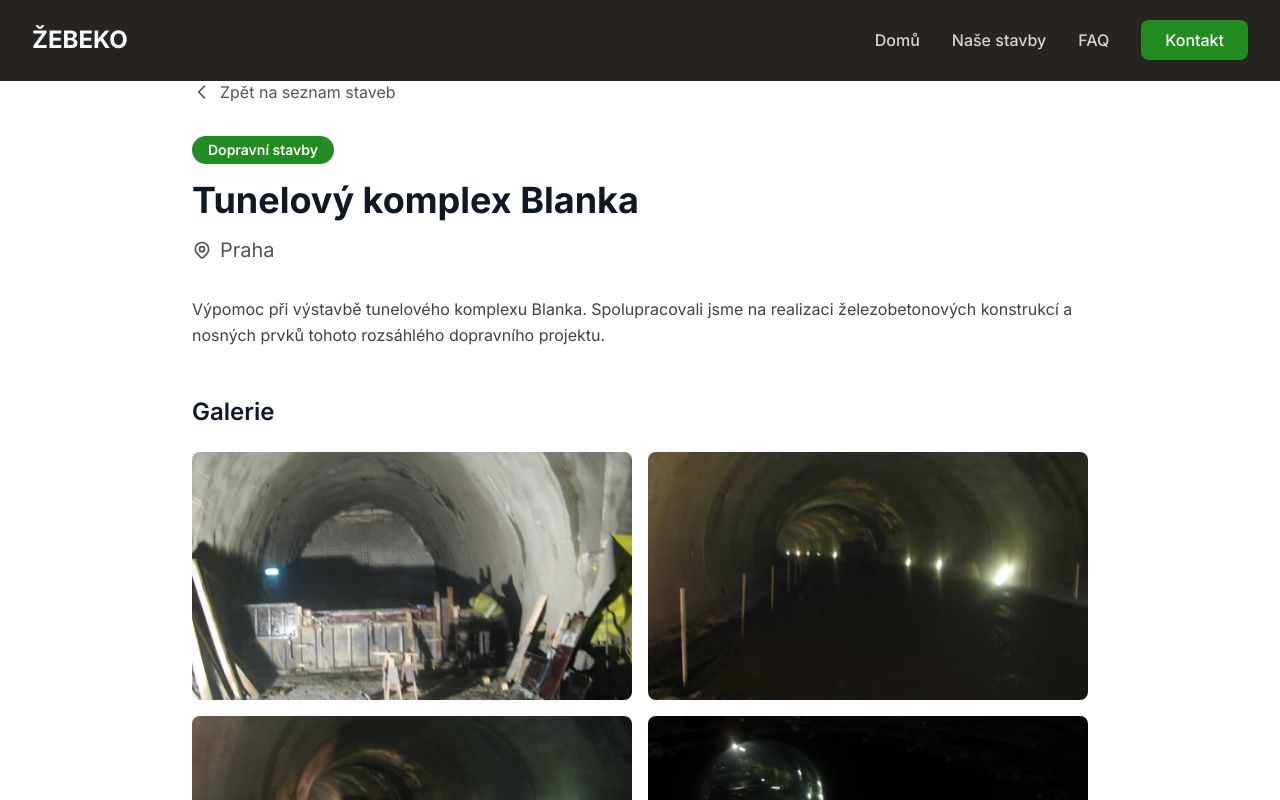
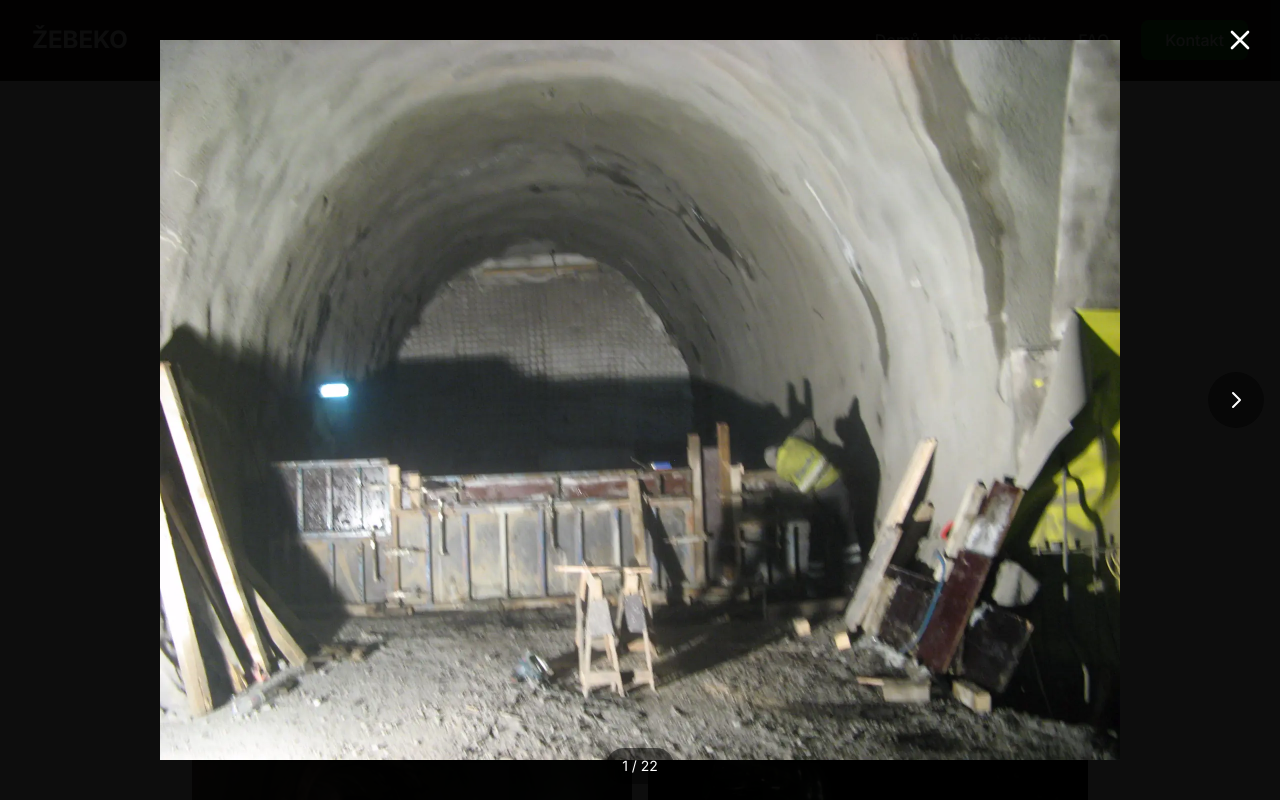
Before and after one commit to Smegfi/zebeko-web, a Next.js app: page /nase-stavby/blank-tunel in a window 1280 px wide. Both pictures are taken after a click on the element 412 px from the left and 575 px from the top of the page. Shown: the top 800 px of the page. Built offline with nearby package versions, Linux system fonts and the light colour scheme.

Commit message:
full-picture gallery and contact form

```diff
--- /dev/null
+++ b/src/app/api/contact/route.ts
@@ -0,0 +1,75 @@
+import { existsSync } from "fs";
+import { mkdir, writeFile } from "fs/promises";
+import { NextRequest, NextResponse } from "next/server";
+import { join } from "path";
+
+export async function POST(request: NextRequest) {
+  try {
+    const body = await request.json();
+    const { name, email, message } = body;
+
+    // Validace
+    if (!name || !email || !message) {
+      return NextResponse.json(
+        { error: "Všechna pole jsou povinná" },
+        { status: 400 }
+      );
+    }
+
+    // Validace emailu
+    const emailRegex = /^[^\s@]+@[^\s@]+\.[^\s@]+$/;
+    if (!emailRegex.test(email)) {
+      return NextResponse.json(
+        { error: "Neplatná e-mailová adresa" },
+        { status: 400 }
+      );
+    }
+
+    // Vytvořit složku pro kontakty, pokud neexistuje
+    const contactsDir = join(process.cwd(), "data", "contacts");
+    if (!existsSync(contactsDir)) {
+      await mkdir(contactsDir, { recursive: true });
+    }
+
+    // Vytvořit název souboru s timestampem
+    const timestamp = new Date().toISOString().replace(/[:.]/g, "-");
+    const filename = `contact-${timestamp}.txt`;
+    const filepath = join(contactsDir, filename);
+
+    // Formátovat data pro uložení
+    const contactData = `
+========================================
+KONTAKTNÍ FORMULÁŘ - ${new Date().toLocaleString("cs-CZ")}
+========================================
+
+Jméno: ${name}
+E-mail: ${email}
+
+Zpráva:
+${message}
+
+========================================
+IP adresa: ${request.headers.get("x-forwarded-for") || request.headers.get("x-real-ip") || "Neznámá"}
+User Agent: ${request.headers.get("user-agent") || "Neznámý"}
+========================================
+
+`;
+
+    // Uložit do souboru
+    await writeFile(filepath, contactData, "utf-8");
+
+    return NextResponse.json(
+      {
+        success: true,
+        message: "Kontaktní formulář byl úspěšně odeslán"
+      },
+      { status: 200 }
+    );
+  } catch (error) {
+    console.error("Chyba při ukládání kontaktního formuláře:", error);
+    return NextResponse.json(
+      { error: "Došlo k chybě při ukládání formuláře" },
+      { status: 500 }
+    );
+  }
+}
--- a/src/app/nase-stavby/[id]/page.tsx
+++ b/src/app/nase-stavby/[id]/page.tsx
@@ -1,6 +1,6 @@
+import ImageGallery from "@/components/image-gallery";
 import { projects } from "@/data/projects";
 import type { Metadata } from "next";
-import Image from "next/image";
 import Link from "next/link";
 import { notFound } from "next/navigation";
 
@@ -91,25 +91,10 @@ export default async function ProjectDetailPage({ params }: PageProps) {
           </div>
 
           <div className="mb-12">
-            <h2 className="text-2xl font-semibold text-gray-900 mb-6">
+            <h2 className="text-2xl font-semibold text-neutral-900 mb-6">
               Galerie
             </h2>
-            <div className="grid md:grid-cols-2 gap-4">
-              {project.images.map((image, index) => (
-                <div
-                  key={index}
-                  className="aspect-video bg-neutral-200 rounded-lg overflow-hidden relative group cursor-pointer"
-                >
-                  <Image
-                    src={image}
-                    alt={`${project.title} - obrázek ${index + 1}`}
-                    fill
-                    className="object-cover group-hover:scale-105 transition-transform duration-300"
-                    sizes="(max-width: 768px) 100vw, 50vw"
-                  />
-                </div>
-              ))}
-            </div>
+            <ImageGallery images={project.images} title={project.title} />
           </div>
 
           <div className="border-t border-neutral-200 pt-8">
--- a/src/components/contact-form.tsx
+++ b/src/components/contact-form.tsx
@@ -1,7 +1,7 @@
 "use client";
 
+import { event } from "@/lib/gtag";
 import { useState } from "react";
-import { event } from "@/lib/gtag";
 
 export default function ContactForm() {
   const [formData, setFormData] = useState({
@@ -46,10 +46,21 @@ export default function ContactForm() {
     setIsSubmitting(true);
     setSubmitStatus(null);
 
-    // Simulace odeslání formuláře
-    // V produkci by zde bylo volání API
     try {
-      await new Promise((resolve) => setTimeout(resolve, 1000));
+      const response = await fetch("/api/contact", {
+        method: "POST",
+        headers: {
+          "Content-Type": "application/json",
+        },
+        body: JSON.stringify(formData),
+      });
+
+      const data = await response.json();
+
+      if (!response.ok) {
+        throw new Error(data.error || "Došlo k chybě při odesílání formuláře");
+      }
+
       setSubmitStatus("success");
       setFormData({ name: "", email: "", message: "" });
 
@@ -60,6 +71,7 @@ export default function ContactForm() {
         label: "Contact Form Submission",
       });
     } catch (error) {
+      console.error("Chyba při odesílání formuláře:", error);
       setSubmitStatus("error");
 
       // Track form error
--- /dev/null
+++ b/src/components/image-gallery.tsx
@@ -0,0 +1,216 @@
+"use client";
+
+import Image from "next/image";
+import { useEffect, useState } from "react";
+
+interface ImageGalleryProps {
+  images: string[];
+  title: string;
+}
+
+export default function ImageGallery({ images, title }: ImageGalleryProps) {
+  const [selectedIndex, setSelectedIndex] = useState<number | null>(null);
+
+  useEffect(() => {
+    const handleKeyDown = (e: KeyboardEvent) => {
+      if (selectedIndex === null) return;
+
+      if (e.key === "Escape") {
+        setSelectedIndex(null);
+      } else if (e.key === "ArrowLeft" && selectedIndex > 0) {
+        setSelectedIndex(selectedIndex - 1);
+      } else if (e.key === "ArrowRight" && selectedIndex < images.length - 1) {
+        setSelectedIndex(selectedIndex + 1);
+      }
+    };
+
+    window.addEventListener("keydown", handleKeyDown);
+    return () => window.removeEventListener("keydown", handleKeyDown);
+  }, [selectedIndex, images.length]);
+
+  useEffect(() => {
+    if (selectedIndex !== null) {
+      document.body.style.overflow = "hidden";
+    } else {
+      document.body.style.overflow = "unset";
+    }
+
+    return () => {
+      document.body.style.overflow = "unset";
+    };
+  }, [selectedIndex]);
+
+  const openLightbox = (index: number) => {
+    setSelectedIndex(index);
+  };
+
+  const closeLightbox = () => {
+    setSelectedIndex(null);
+  };
+
+  const goToPrevious = (e?: React.MouseEvent | React.TouchEvent) => {
+    if (e) {
+      e.stopPropagation();
+      e.preventDefault();
+    }
+    if (selectedIndex !== null && selectedIndex > 0) {
+      setSelectedIndex(selectedIndex - 1);
+    }
+  };
+
+  const goToNext = (e?: React.MouseEvent | React.TouchEvent) => {
+    if (e) {
+      e.stopPropagation();
+      e.preventDefault();
+    }
+    if (selectedIndex !== null && selectedIndex < images.length - 1) {
+      setSelectedIndex(selectedIndex + 1);
+    }
+  };
+
+  // Touch event handlers pro swipe
+  const [touchStart, setTouchStart] = useState<number | null>(null);
+  const [touchEnd, setTouchEnd] = useState<number | null>(null);
+
+  const minSwipeDistance = 50;
+
+  const onTouchStart = (e: React.TouchEvent) => {
+    setTouchEnd(null);
+    setTouchStart(e.targetTouches[0].clientX);
+  };
+
+  const onTouchMove = (e: React.TouchEvent) => {
+    setTouchEnd(e.targetTouches[0].clientX);
+  };
+
+  const onTouchEnd = () => {
+    if (!touchStart || !touchEnd) return;
+    const distance = touchStart - touchEnd;
+    const isLeftSwipe = distance > minSwipeDistance;
+    const isRightSwipe = distance < -minSwipeDistance;
+
+    if (isLeftSwipe && selectedIndex !== null && selectedIndex < images.length - 1) {
+      goToNext();
+    }
+    if (isRightSwipe && selectedIndex !== null && selectedIndex > 0) {
+      goToPrevious();
+    }
+  };
+
+  return (
+    <>
+      <div className="grid md:grid-cols-2 gap-4">
+        {images.map((image, index) => (
+          <div
+            key={index}
+            onClick={() => openLightbox(index)}
+            className="aspect-video bg-neutral-200 rounded-lg overflow-hidden relative group cursor-pointer select-none"
+            style={{ WebkitTapHighlightColor: 'transparent' }}
+          >
+            <Image
+              src={image}
+              alt={`${title} - obrázek ${index + 1}`}
+              fill
+              className="object-cover group-hover:scale-105 transition-transform duration-300"
+              sizes="(max-width: 768px) 100vw, 50vw"
+            />
+            {/* Overlay při hover */}
+            <div className="absolute inset-0 bg-black/0 group-hover:bg-black/20 transition-colors"></div>
+          </div>
+        ))}
+      </div>
+
+      {/* Lightbox */}
+      {selectedIndex !== null && (
+        <div
+          className="fixed inset-0 z-[100] bg-black/95 flex items-center justify-center p-2 sm:p-4"
+          onClick={closeLightbox}
+        >
+          {/* Close Button */}
+          <button
+            onClick={closeLightbox}
+            className="absolute top-2 right-2 sm:top-4 sm:right-4 text-white hover:text-zebeko-500 transition-colors p-2 z-10 touch-manipulation"
+            aria-label="Zavřít"
+          >
+            <svg
+              className="w-6 h-6 sm:w-8 sm:h-8"
+              fill="none"
+              strokeLinecap="round"
+              strokeLinejoin="round"
+              strokeWidth="2"
+              viewBox="0 0 24 24"
+              stroke="currentColor"
+            >
+              <path d="M6 18L18 6M6 6l12 12" />
+            </svg>
+          </button>
+
+          {/* Previous Button */}
+          {selectedIndex > 0 && (
+            <button
+              onClick={goToPrevious}
+              className="absolute left-2 sm:left-4 top-1/2 -translate-y-1/2 text-white hover:text-zebeko-500 transition-colors p-3 sm:p-4 bg-black/50 rounded-full hover:bg-black/70 touch-manipulation z-10"
+              aria-label="Předchozí obrázek"
+            >
+              <svg
+                className="w-5 h-5 sm:w-6 sm:h-6"
+                fill="none"
+                strokeLinecap="round"
+                strokeLinejoin="round"
+                strokeWidth="2"
+                viewBox="0 0 24 24"
+                stroke="currentColor"
+              >
+                <path d="M15 19l-7-7 7-7" />
+              </svg>
+            </button>
+          )}
+
+          {/* Next Button */}
+          {selectedIndex < images.length - 1 && (
+            <button
+              onClick={goToNext}
+              className="absolute right-2 sm:right-4 top-1/2 -translate-y-1/2 text-white hover:text-zebeko-500 transition-colors p-3 sm:p-4 bg-black/50 rounded-full hover:bg-black/70 touch-manipulation z-10"
+              aria-label="Další obrázek"
+            >
+              <svg
+                className="w-5 h-5 sm:w-6 sm:h-6"
+                fill="none"
+                strokeLinecap="round"
+                strokeLinejoin="round"
+                strokeWidth="2"
+                viewBox="0 0 24 24"
+                stroke="currentColor"
+              >
+                <path d="M9 5l7 7-7 7" />
+              </svg>
+            </button>
+          )}
+
+          {/* Image */}
+          <div
+            className="relative w-full h-full max-w-7xl max-h-[95vh] sm:max-h-[90vh]"
+            onClick={(e) => e.stopPropagation()}
+            onTouchStart={onTouchStart}
+            onTouchMove={onTouchMove}
+            onTouchEnd={onTouchEnd}
+          >
+            <Image
+              src={images[selectedIndex]}
+              alt={`${title} - obrázek ${selectedIndex + 1}`}
+              fill
+              className="object-contain"
+              sizes="100vw"
+              priority
+            />
+          </div>
+
+          {/* Image Counter */}
+          <div className="absolute bottom-2 sm:bottom-4 left-1/2 -translate-x-1/2 text-white bg-black/50 px-3 py-1.5 sm:px-4 sm:py-2 rounded-full text-xs sm:text-sm">
+            {selectedIndex + 1} / {images.length}
+          </div>
+        </div>
+      )}
+    </>
+  );
+}
```
Also changed, not shown: 1 other file (tests, documents, lock files or other folders).
